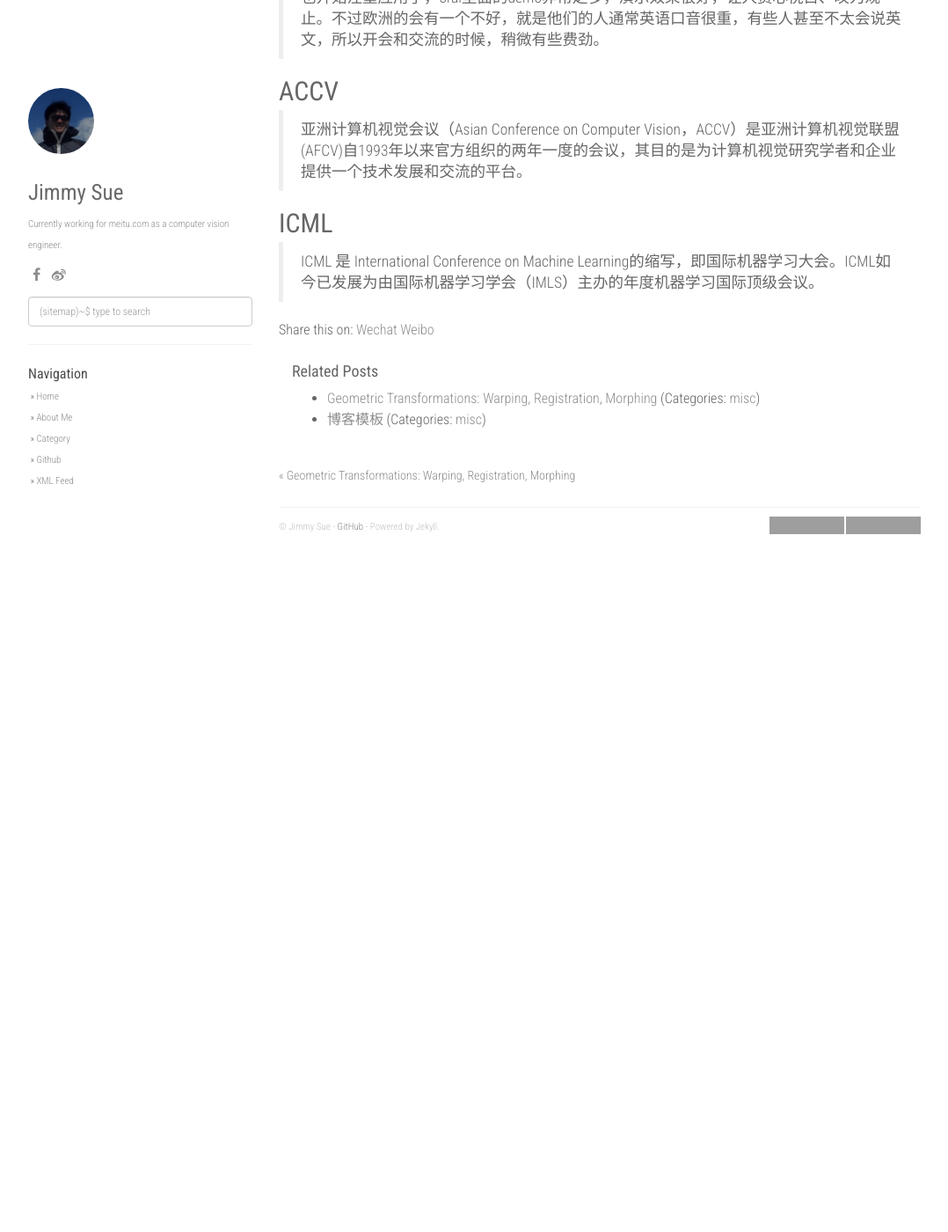
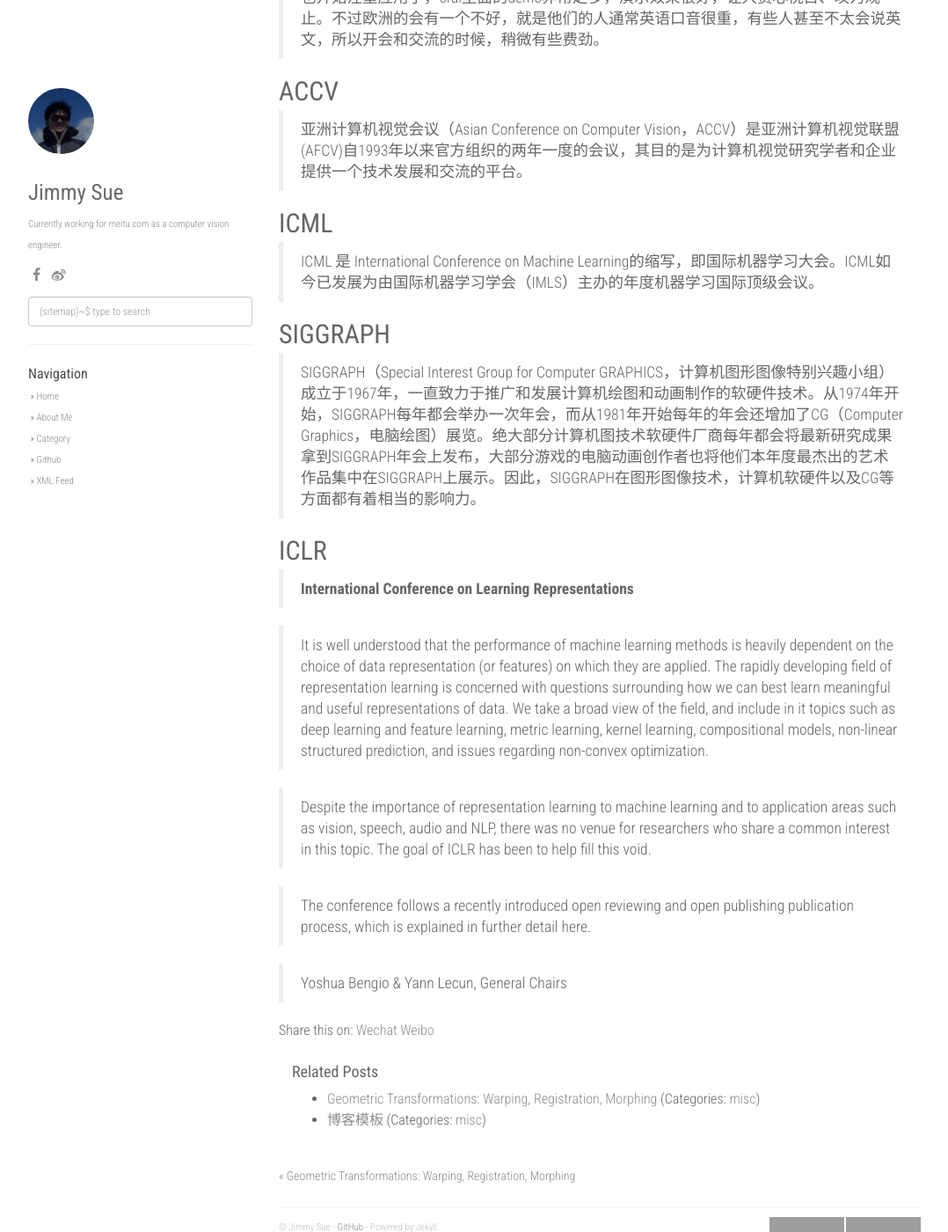
Before and after one commit to jimmysue-old/jimmysue.github.io, a Jekyll site: the page built from _posts/2016-07-09-cv-conferences.markdown, in a window 1280 px wide and 1400 px high, scrolled down 1005 px. Shown: the whole window at 88% size, without its empty margins (53-1131 px from the left). Built offline with Jekyll 4.4.1, drawn with Linux system fonts in a browser that asks for light colours; nearby versions of some CDN libraries; comment, search, counter and statistics services are not loaded; before the commit the page ends 1635 px from its top, so only the background shows below that; grey boxes are pictures that could not be loaded.

Commit message:
UPDATE ICLR

```diff
--- a/_posts/2016-07-09-cv-conferences.markdown
+++ b/_posts/2016-07-09-cv-conferences.markdown
@@ -37,3 +37,19 @@ author: Jimmy Sue
 ## ICML
 
 >ICML 是 International Conference on Machine Learning的缩写，即国际机器学习大会。ICML如今已发展为由国际机器学习学会（IMLS）主办的年度机器学习国际顶级会议。
+
+## SIGGRAPH
+
+>SIGGRAPH（Special Interest Group for Computer GRAPHICS，计算机图形图像特别兴趣小组）成立于1967年，一直致力于推广和发展计算机绘图和动画制作的软硬件技术。从1974年开始，SIGGRAPH每年都会举办一次年会，而从1981年开始每年的年会还增加了CG（Computer Graphics，电脑绘图）展览。绝大部分计算机图技术软硬件厂商每年都会将最新研究成果拿到SIGGRAPH年会上发布，大部分游戏的电脑动画创作者也将他们本年度最杰出的艺术作品集中在SIGGRAPH上展示。因此，SIGGRAPH在图形图像技术，计算机软硬件以及CG等方面都有着相当的影响力。
+
+## ICLR
+
+>**International Conference on Learning Representations**
+
+>It is well understood that the performance of machine learning methods is heavily dependent on the choice of data representation (or features) on which they are applied. The rapidly developing field of representation learning is concerned with questions surrounding how we can best learn meaningful and useful representations of data. We take a broad view of the field, and include in it topics such as deep learning and feature learning, metric learning, kernel learning, compositional models, non-linear structured prediction, and issues regarding non-convex optimization.
+
+>Despite the importance of representation learning to machine learning and to application areas such as vision, speech, audio and NLP, there was no venue for researchers who share a common interest in this topic. The goal of ICLR has been to help fill this void.
+
+>The conference follows a recently introduced open reviewing and open publishing publication process, which is explained in further detail here.
+
+>Yoshua Bengio & Yann Lecun, General Chairs
```
